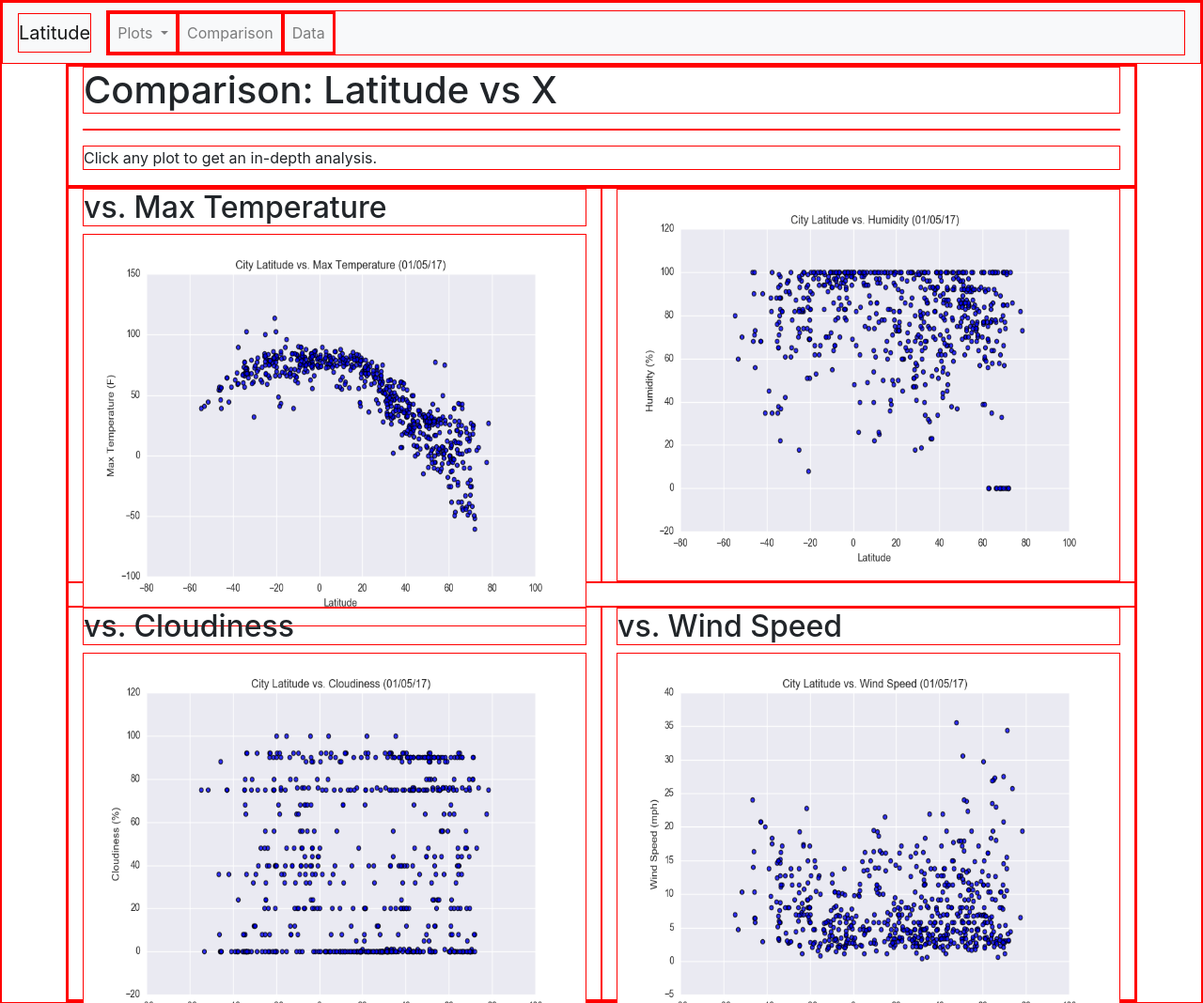
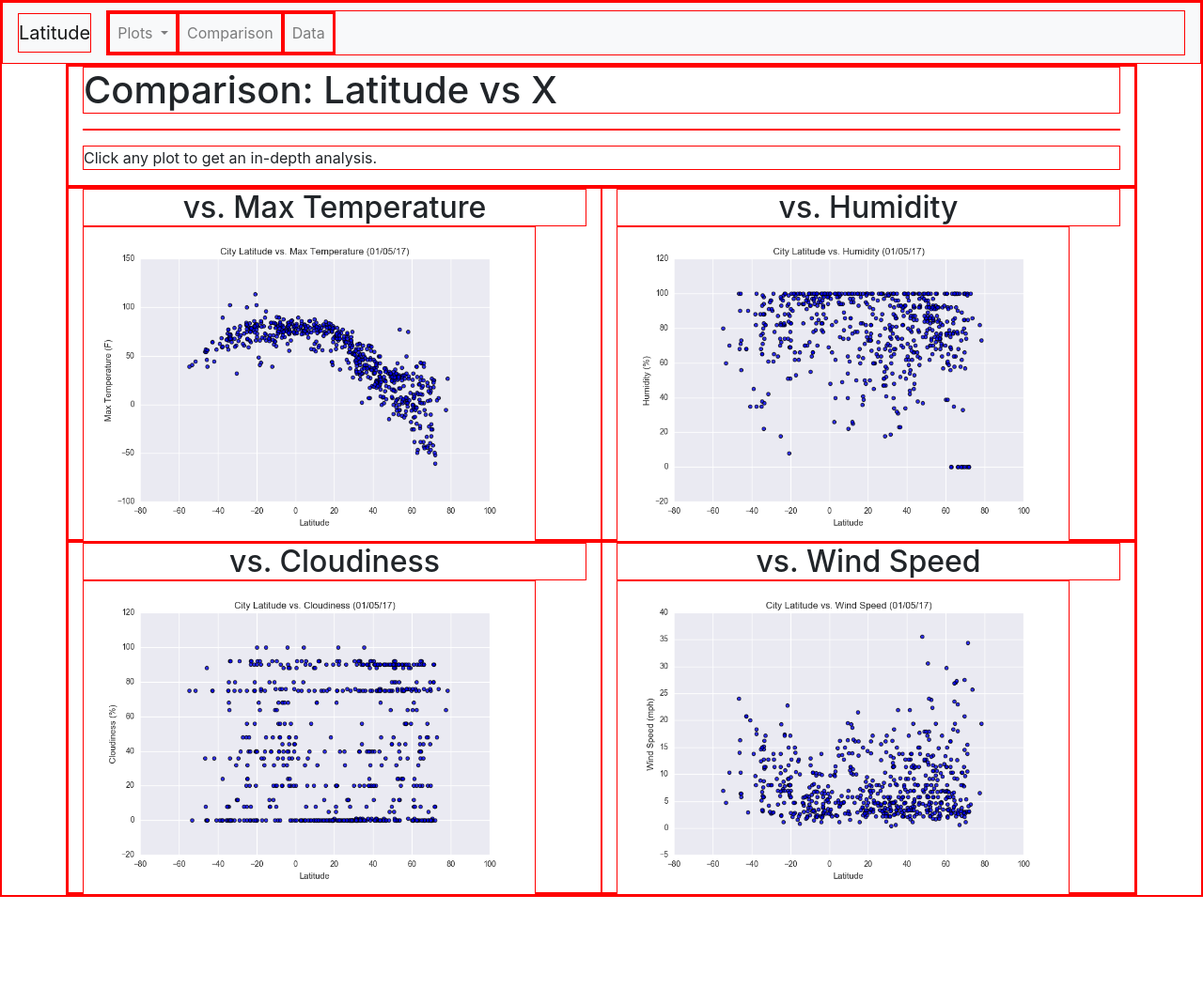
Before and after one commit to Gan001/dataviz-homework, a plain HTML site: page Module-11/comparison.html in a window 1280 px wide. Shown: the top 1068 px of the page at 94% size. After the commit the page ends 955 px from the top, so only its background shows below. Drawn offline with nearby package versions, Linux system fonts and the light colour scheme.

Commit message:
updated column behavior in comparison

```diff
--- a/Module-11/comparison.html
+++ b/Module-11/comparison.html
@@ -52,11 +52,11 @@
             </div>
             <div class="row">
 
-                <div class="col"><h2>vs. Max Temperature</h2><img src="./Resources/assets/images/Fig1.png" alt="vs Max Temp"></div>
-                <div class="col"><img src="./Resources/assets/images/Fig2.png" alt="vs Humidity"></div>
-                <div class="w-100"><br></div>
-                <div class="col"><h2>vs. Cloudiness</h2><img src="./Resources/assets/images/Fig3.png" alt="vs Cloudiness"></div>
-                <div class="col"><h2>vs. Wind Speed</h2><img src="./Resources/assets/images/Fig4.png" alt="vs Wind Speed"></div>
+                <div class="col-md-6"><h2>vs. Max Temperature</h2><img class="img-responsive" src="./Resources/assets/images/Fig1.png" alt="vs Max Temp"></div>
+                <div class="col-md-6"><h2>vs. Humidity</h2><img class="img-responsive" src="./Resources/assets/images/Fig2.png" alt="vs Humidity"></div>
+                <div class="w-100"></div>
+                <div class="col-md-6"><h2>vs. Cloudiness</h2><img class="img-responsive" src="./Resources/assets/images/Fig3.png" alt="vs Cloudiness"></div>
+                <div class="col-md-6"><h2>vs. Wind Speed</h2><img class="img-responsive" src="./Resources/assets/images/Fig4.png" alt="vs Wind Speed"></div>
             </div>
         </div>
 
--- a/Module-11/style.css
+++ b/Module-11/style.css
@@ -3,9 +3,17 @@
 
 }
 
+h2 {
+    padding: 0px;
+    margin: 0;
+    text-align: center;
+}
 img {
-    height: 100%;
-    width: 100%;
+    padding: 0px;
+    margin: 0 auto;
+    height: 90%;
+    width: 90%;
+
 }
 * {
     border: 1px solid red !important;
```
